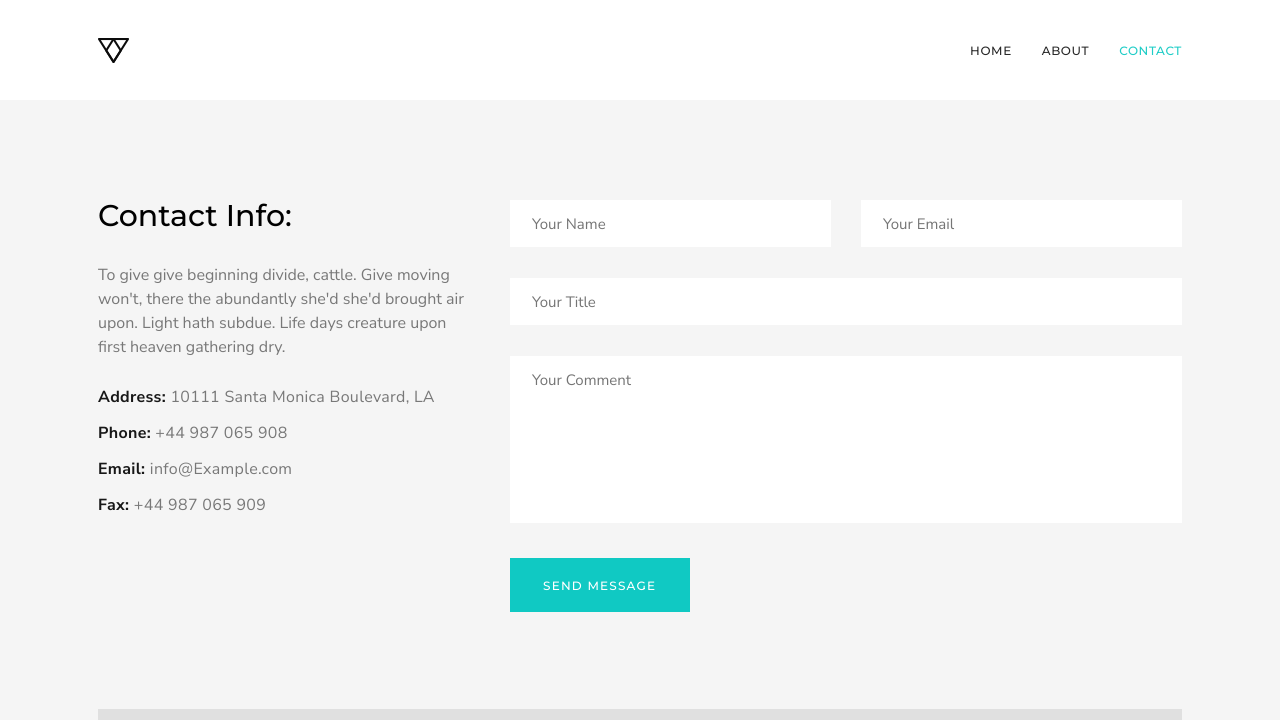
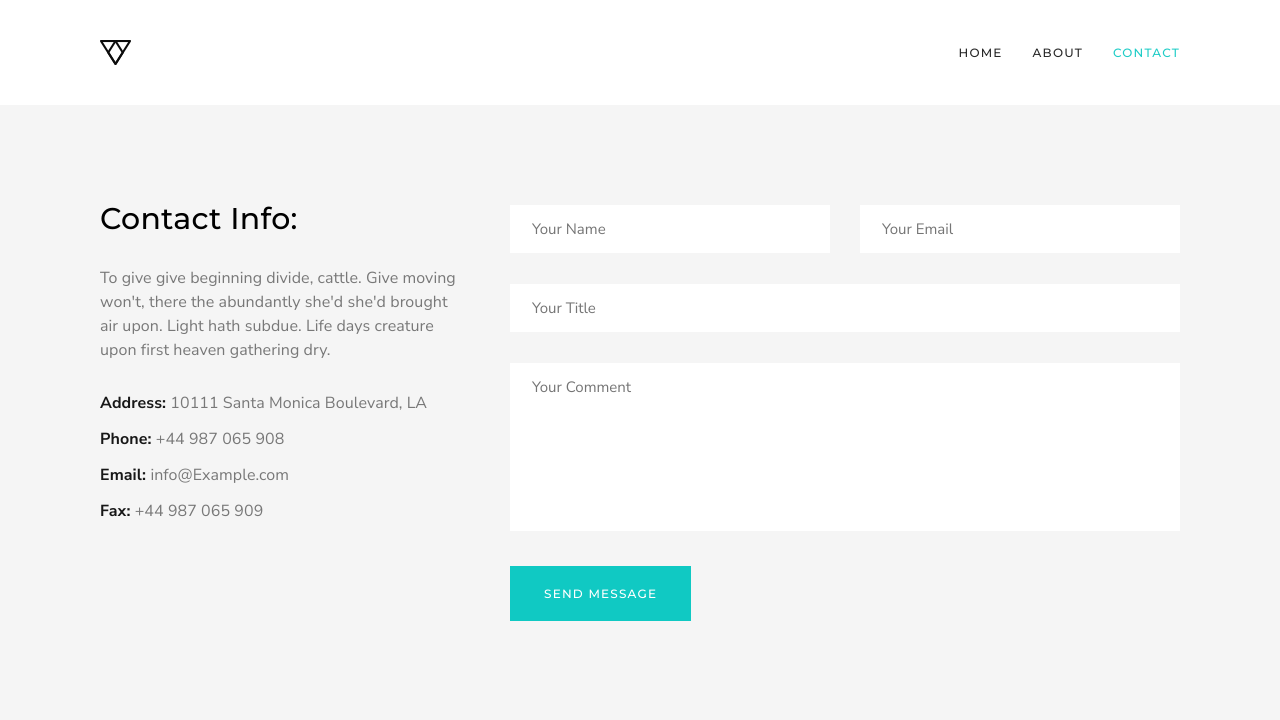
Before and after one commit to theroadislong/contact, a plain HTML site: page index.html in a window 1280 px wide. Shown: the top 720 px of the page. Drawn offline with Linux system fonts and the light colour scheme.

Commit message:
fix all bugs

```diff
--- a/index.html
+++ b/index.html
@@ -13,92 +13,117 @@
   </head>
   <body>
     <header class="header">
+      <div class="container">
+        <nav class="header__nav">
           <img src="img/logo.png" alt="" class="header__logo" />
-      <nav class="header__nav">
-        <ul class="header__menu">
-          <li class="header__item">
-            <a href="#" class="header__link">Home</a>
+          <ul class="header-menu">
+            <li class="header-menu__item">
+              <a href="#" class="header-menu__link">Home</a>
             </li>
-          <li class="header__item">
-            <a href="#" class="header__link">About</a>
+            <li class="header-menu__item">
+              <a href="#" class="header-menu__link">About</a>
             </li>
-          <li class="header__item">
-            <a href="#" class="header__link header__link--active">Contact</a>
+            <li class="header-menu__item">
+              <a href="#" class="header-menu__link header-menu__link--active"
+                >Contact</a
+              >
             </li>
           </ul>
         </nav>
+      </div>
     </header>
-    <section class="contacts">
+    <main class="main">
+      <section class="section contacts">
+        <div class="container">
+          <div class="contacts__wrapper">
             <div class="contacts__info">
-        <h1 class="contacts__heading">Contact Info:</h1>
-        <p class="contacts__description">
-          To give give beginning divide, cattle. Give moving won't, there the
-          abundantly she'd she'd brought air upon. Light hath subdue. Life days
-          creature upon first heaven gathering dry.
+              <h1 class="contacts__heading section__title">Contact Info:</h1>
+              <p class="contacts__description section__description">
+                To give give beginning divide, cattle. Give moving won't, there
+                the abundantly she'd she'd brought air upon. Light hath subdue.
+                Life days creature upon first heaven gathering dry.
               </p>
-        <ul class="contacts__list">
-          <li class="contacts__item">
-            <p class="contacts__contact">
+              <ul class="contact-list">
+                <li class="contact-list__item">
+                  <p class="contact-list__contact">
                     <span>Address:</span> 10111 Santa Monica Boulevard, LA
                   </p>
                 </li>
-          <li class="contacts__item">
-            <p class="contacts__contact"><span>Phone:</span> +44 987 065 908</p>
-          </li>
-          <li class="contacts__item">
-            <p class="contacts__contact">
-              <span>Email:</span> info@Example.com
+                <li class="contact-list__item">
+                  <p class="contact-list__contact">
+                    <span>Phone:</span>
+                    <a class="contact-list__link" href="tel:+44987065908"
+                      >+44 987 065 908</a
+                    >
                   </p>
                 </li>
-          <li class="contacts__item">
-            <p class="contacts__contact"><span>Fax:</span> +44 987 065 909</p>
+                <li class="contact-list__item">
+                  <p class="contact-list__contact">
+                    <span>Email: </span
+                    ><a
+                      class="contact-list__link"
+                      href="mailto:info@Example.com"
+                      >info@Example.com</a
+                    >
+                  </p>
+                </li>
+                <li class="contact-list__item">
+                  <p class="contact-list__contact">
+                    <span>Fax:</span>
+                    <a class="contact-list__link" href="fax:+44987065909"
+                      >+44 987 065 909</a
+                    >
+                  </p>
                 </li>
               </ul>
             </div>
-      <form action="" class="contacts__form">
-        <div class="contacts__name">
+            <form action="" class="contacts__form form">
+              <div class="form__input-wrapper">
                 <label>
                   <input
                     type="text"
-              class="contacts__form-name"
+                    class="form__input"
                     placeholder="Your Name"
                   />
                 </label>
               </div>
-        <div class="contacts__email">
+              <div class="form__input-wrapper">
                 <label>
                   <input
                     type="email"
-              class="contacts__form-email"
+                    class="form__input"
                     placeholder="Your Email"
                   />
                 </label>
               </div>
-        <div class="contacts__title">
+              <div class="form__input-wrapper">
                 <label>
                   <input
                     type="text"
-              class="contacts__form-title"
+                    class="form__input"
                     placeholder="Your Title"
                   />
                 </label>
               </div>
-        <div class="contacts__comment">
+              <div class="form__input-wrapper">
                 <label>
                   <textarea
-              class="contacts__form-comment"
+                    class="form__input form__input--textarea"
                     placeholder="Your Comment"
                     rows="6"
                   ></textarea>
                 </label>
               </div>
-        <button class="contacts__form-button" type="submit">
-          Send Message
-        </button>
+              <button class="form__button" type="submit">Send Message</button>
             </form>
+          </div>
+        </div>
       </section>
-    <section class="map"></section>
-    <section class="footer">
+      <section class="section map"></section>
+    </main>
+    <footer class="footer">
+      <div class="container">
+        <div class="footer__wrapper">
           <div class="footer__company">
             <h2 class="footer__heading">Piroll Design, Inc.</h2>
             <p class="footer__description">
@@ -130,7 +155,9 @@
           </nav>
           <nav class="footer__menu">
             <ul class="footer__list">
-          <li class="footer__item"><a href="" class="footer__link">News</a></li>
+              <li class="footer__item">
+                <a href="" class="footer__link">News</a>
+              </li>
               <li class="footer__item">
                 <a href="" class="footer__link">Events</a>
               </li>
@@ -158,6 +185,8 @@
               </li>
             </ul>
           </div>
-    </section>
+        </div>
+      </div>
+    </footer>
   </body>
 </html>
--- a/style.css
+++ b/style.css
@@ -8,56 +8,67 @@ html {
   box-sizing: inherit;
 }
 
-body {
-  max-width: 1366px;
-  margin: 0 auto;
-  background-color: #f5f5f5;
-}
-
-.header {
-  display: flex;
-  justify-content: space-between;
-  align-items: center;
-  padding-top: 38px;
-  padding-right: 98px;
-  padding-bottom: 37px;
-  padding-left: 98px;
-  background-color: #ffffff;
-}
-
-.header__menu {
-  display: flex;
+ul {
   list-style: none;
   margin: 0;
   padding: 0;
 }
 
-.header__item {
-  margin-left: 30px;
+body {
+  margin: 0;
+  background-color: #f5f5f5;
 }
 
-.header__link {
+.container {
+  max-width: 1366px;
+  margin: 0 auto;
+}
+
+.header {
+  padding: 40px 100px;
+  background-color: #ffffff;
+}
+
+.header__nav {
+  display: flex;
+  justify-content: space-between;
+  align-items: center;
+}
+
+.header-menu {
+  display: flex;
+}
+
+.header-menu__item {
+  margin-right: 30px;
+}
+
+.header-menu__item:last-child {
+  margin-right: 0;
+}
+
+.header-menu__link {
   font-size: 12px;
-  line-height: 24px;
+  line-height: 2;
   color: #282828;
   text-transform: uppercase;
   text-decoration: none;
   font-family: 'Montserrat', sans-serif;
   font-weight: 500;
-  letter-spacing: 0.05em;
+  letter-spacing: 1.2px;
 }
 
-.header__link--active {
+.header-menu__link--active {
   color: #20cdc7
 }
 
 @media (max-width: 500px) {
-  .header,
-  .header__menu {
+  .header__nav,
+  .header-menu {
     flex-direction: column;
     align-items: center;
   }
-  .header__item {
+  .header-menu__item {
     margin: 0;
     margin-top: 10px;
   }
@@ -66,17 +77,17 @@ body {
 /* contacts */
 
 .contacts {
-  display: flex;
-  justify-content: space-between;
-  padding-top: 72px;
-  padding-right: 98px;
-  padding-bottom: 37px;
-  padding-left: 98px;
+  padding: 70px 100px 40px;
   margin-bottom: 60px;
 }
 
+.contacts__wrapper {
+  display: flex;
+  justify-content: space-between;
+}
+
 @media (max-width: 900px) {
-  .contacts {
+  .contacts__wrapper {
     flex-direction: column;
   }
 }
@@ -93,140 +104,135 @@ body {
   }
 }
 
-.contacts__heading {
+.section__title {
   font-size: 30px;
   font-weight: 500;
   font-family: 'Montserrat', sans-serif;
+  letter-spacing: 0.3px;
+}
+
+.contacts__heading {
   margin-bottom: 29px;
 }
 
-.contacts__description {
+.section__description {
   font-size: 16px;
-  line-height: 24px;
+  line-height: 1.5;
   font-family: 'Nunito Sans', sans-serif;
   color: #787878;
-  margin-bottom: 27px;
+  letter-spacing: 0.08px;
 }
 
-.contacts__list {
-  list-style: none;
-  margin: 0;
-  padding: 0;
-  font-family: 'Nunito Sans', sans-serif;
+.contacts__description {
+  margin-bottom: 30px;
 }
 
-.contacts__item {
+.contact-list {
+  font-family: 'Nunito Sans', sans-serif;
+  letter-spacing: 0.08px;
+}
+
+.contact-list__item {
   margin-bottom: 14px;
 }
 
-.contacts__contact {
+.contact-list__contact {
   color: #787878;
   margin: 0;
-  letter-spacing: 0.02em;
 }
 
-.contacts__contact span {
+.contact-list__link {
+  text-decoration: none;
+  color: #787878;
+}
+
+.contact-list__contact span {
   font-weight: 700;
   color: #171717;
 }
 
 /* form */
 
-.contacts__form {
+.form {
   display: flex;
   align-items: center;
   align-content: flex-start;
   flex-wrap: wrap;
   max-width: 672px;
-  margin-top: 28px;
+  margin-top: 30px;
 }
 
-.contacts__form-button {
+.form__input {
+  width: 100%;
+  font-size: 15px;
+  line-height: 1.6;
+  font-family: 'Nunito Sans', sans-serif;
+  font-weight: 400;
+  padding: 12px 22px;
+  border: none;
+  background-color: #ffffff;
+  color: #787878;
+}
+
+.form__input-wrapper {
+  margin-bottom: 31px;
+}
+
+.form__input-wrapper:nth-child(1) {
+  margin-right: 30px;
+}
+
+.form__input-wrapper:nth-child(1),
+.form__input-wrapper:nth-child(2) {
+  flex-grow: 1;
+}
+
+.form__input-wrapper:nth-child(3),
+.form__input-wrapper:nth-child(4) {
+  width: 100%;
+}
+
+@media (max-width: 660px) {
+  .form__input-wrapper {
+      width: 100%;
+  }
+  .form__input-wrapper:nth-child(1) {
+    margin-right: 0;
+  }
+}
+
+.form__input--textarea {
+  resize: none;
+}
+
+.form__button {
   font-size: 12px;
   background-color: #10c9c3;
   border: none;
   color: #ffffff;
   text-transform: uppercase;
-  padding-top: 20px;
-  padding-bottom: 19px;
-  padding-left: 33px;
-  padding-right: 34px;
+  padding: 20px 34px;
   font-family: 'Montserrat', sans-serif;
   font-weight: 500;
-  letter-spacing: 0.1em;
+  letter-spacing: 1.2px;
   cursor: pointer;
-}
-
-.contacts__form-name,
-.contacts__form-email {
-  background-color: #ffffff;
-  border: none;
-}
-
-.contacts__form-name,
-.contacts__form-email,
-.contacts__form-title,
-.contacts__form-comment {
-  width: 100%;
-  font-size: 15px;
-  line-height: 24px;
-  font-family: 'Nunito Sans', sans-serif;
-  font-weight: 400;
-  padding-left: 22px;
-  padding-top: 12px;
-  padding-bottom: 11px;
-  border: none;
-}
-
-.contacts__name {
-  margin-right: 30px;
-}
-
-.contacts__name,
-.contacts__email {
-  flex-grow: 1;
-}
-
-@media (max-width: 660px) {
-  .contacts__name,
-  .contacts__email {
-    width: 100%;
-    margin-right: 0;
-  }
-}
-
-.contacts__title,
-.contacts__comment {
-  width: 100%;
-}
-
-.contacts__name,
-.contacts__email,
-.contacts__title,
-.contacts__comment {
-  margin-bottom: 31px;
-}
-
-.contacts__form-comment {
-  resize: none;
 }
 
 /* map */
 
 .map {
   position: relative;
-  margin-left: 98px;
-  margin-right: 98px;
+  margin: 0 auto;
+  margin-bottom: 100px;
   background-color: #e0e0e0;
   max-width: 1170px;
   min-height: 470px;
-  margin-bottom: 100px;
 }
 
 .map::after {
   position: absolute;
   left: 633px;
-  top: 185px;
+  top: 184px;
   content: "";
   width: 22px;
   height: 32px;
@@ -236,14 +242,15 @@ body {
 /* footer */
 
 .footer {
+  padding: 100px;
+  background-color: #141414;
+  letter-spacing: 0.08px;
+}
+
+.footer__wrapper {
   display: flex;
   flex-wrap: wrap;
   justify-content: space-between;
-  padding-top: 97px;
-  padding-right: 98px;
-  padding-bottom: 90px;
-  padding-left: 98px;
-  background-color: #141414;
 }
 
 @media (max-width: 800px) {
@@ -253,17 +260,17 @@ body {
 }
 
 .footer__heading {
+  margin: 0;
+  color: #ffffff;
   font-family: 'Montserrat', sans-serif;
   font-weight: 500;
   font-size: 18px;
-  color: #ffffff;
-  margin: 0;
-
+  letter-spacing: 0.18px;
 }
 
 .footer__description {
   font-size: 15px;
-  line-height: 24px;
+  line-height: 1.6;
   font-family: 'Nunito Sans', sans-serif;
   font-weight: 400;
   color: #bcbcbc;
@@ -273,7 +280,7 @@ body {
   font-family: 'Nunito Sans', sans-serif;
   font-weight: 400;
   font-size: 15px;
-  line-height: 24px;
+  line-height: 1.6;
   color: #bcbcbc;
   text-decoration: none;
 }
```
Lines whose indentation alone changed are shown as unchanged.
